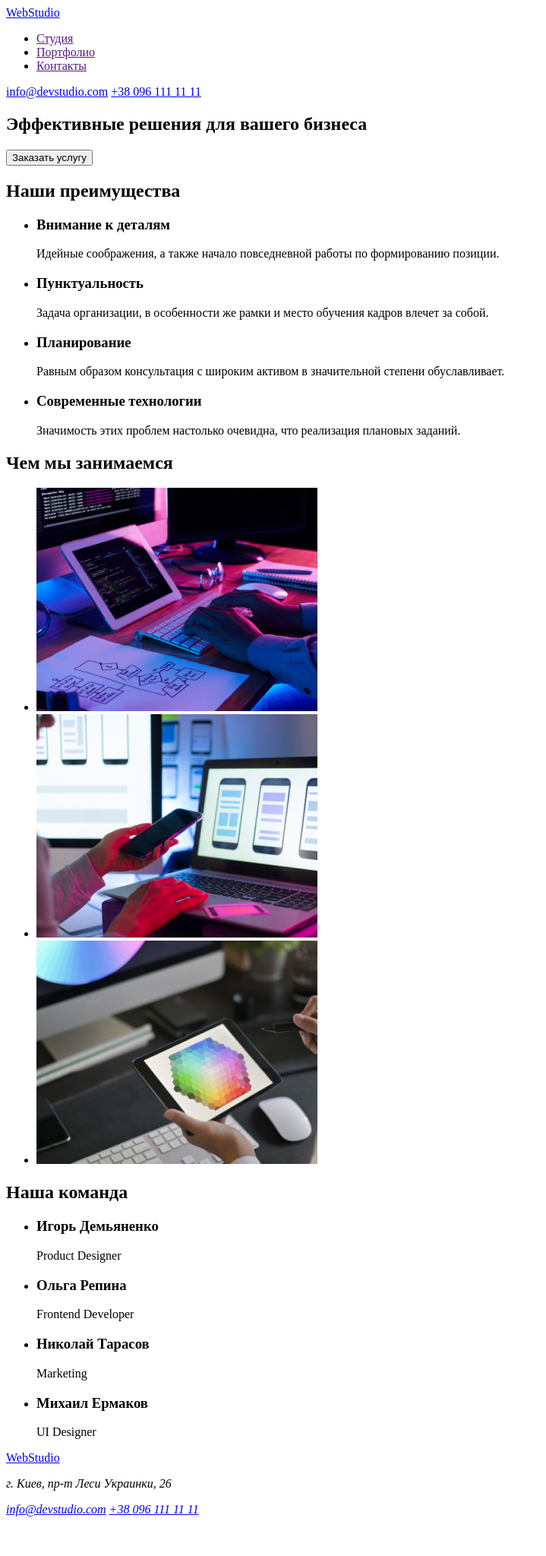
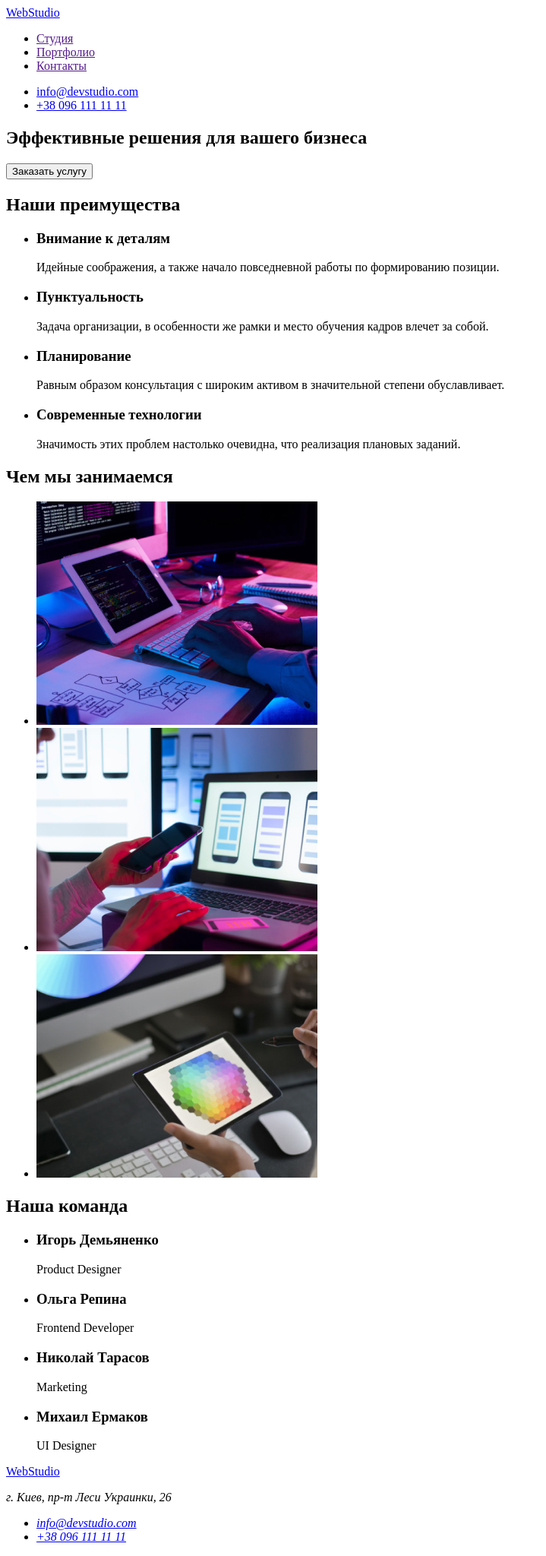
Before and after one commit to LyudmilaRomanchenko/goit-markup-hw-01, a plain HTML site: page index.html in a window 1280 px wide. Shown: the whole page at 76% size, without its empty margins (0-719 px from the left). Before the commit the page ends 2004 px from the top, so only its background shows below. Drawn offline with Linux system fonts and the light colour scheme.

Commit message:
Добавляет тел. и емеил в шапке и подвале в список

```diff
--- a/index.html
+++ b/index.html
@@ -16,8 +16,14 @@
                 <li><a href="">Контакты</a></li>
             </ul>
         </nav>
-        <a href="mailto:info@devstudio.com">info@devstudio.com</a>
-        <a href="tel:+380961111111">+38 096 111 11 11</a>
+        <ul>
+            <li>
+                <a href="mailto:info@devstudio.com">info@devstudio.com</a>
+            </li>
+            <li>
+                <a href="tel:+380961111111">+38 096 111 11 11</a>
+            </li>
+        </ul>
     </header>
 
     <!--Основной блок-->
@@ -102,8 +108,14 @@
         <a href="index.html">WebStudio</a>
         <address>
             <p>г. Киев, пр-т Леси Украинки, 26</p>
-            <a href="mailto:info@devstudio.com">info@devstudio.com</a>
-            <a href="tel:+380961111111">+38 096 111 11 11</a>
+            <ul>
+                <li>
+                    <a href="mailto:info@devstudio.com">info@devstudio.com</a>
+                </li>
+                <li>
+                    <a href="tel:+380961111111">+38 096 111 11 11</a>
+                </li>
+            </ul>
 
         </address>
     </footer>
```
